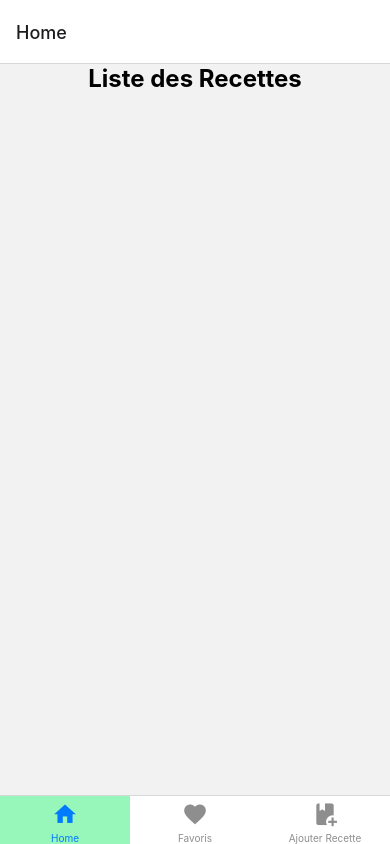
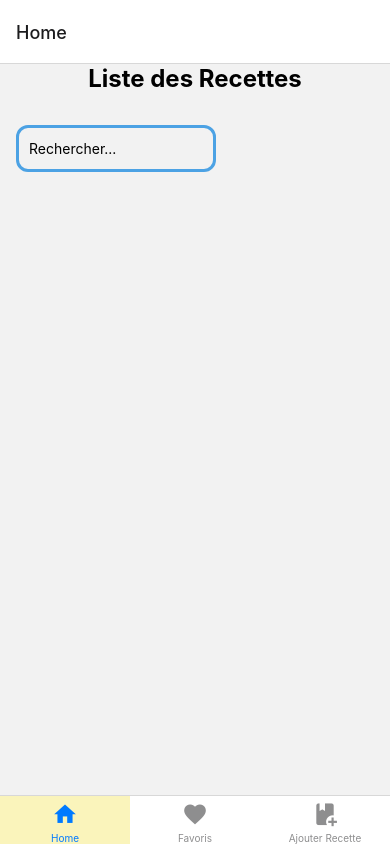
Before and after one commit to MouhamedNDAO/TrouveMesRecettes, a React Native app: screen /Home in a window 390 px wide. Built offline with nearby package versions, Linux system fonts and the light colour scheme.

Commit message:
last comm

```diff
--- a/App.tsx
+++ b/App.tsx
@@ -46,7 +46,7 @@ function TabNavigator() {
       <Tab.Navigator >
         <Tab.Screen name="Home" component={HomeScreen}
          options={{
-          tabBarActiveBackgroundColor:'#97F6B9',
+          tabBarActiveBackgroundColor:'#FAF4BB',
           tabBarLabel: 'Home',
           tabBarIcon: ({ color }) => (
             <MaterialCommunityIcons name="home" color={color} size={26} />
--- a/screens/HomeScreen.tsx
+++ b/screens/HomeScreen.tsx
@@ -9,6 +9,7 @@ import { Link, useNavigation } from '@react-navigation/native';
 import { SafeAreaProvider } from 'react-native-safe-area-context';
 import AddRecipe from './AddRecipe';
 import RecipeDetailScreen from './RecipeDetailScreen';
+import SearchBar from './SearchBar';
 
 const HomeScreen = () => {
 const navigation = useNavigation();
@@ -52,6 +53,7 @@ const handleDeleteRecipe = async (id: string) => {
     <ScrollView>
       <View style={styles.container}>
         <Text style={styles.header}>Liste des Recettes</Text>
+        <SearchBar/>
         <FlatList
         data={recipes}
         renderItem={({ item }) => (
--- /dev/null
+++ b/screens/SearchBar.tsx
@@ -0,0 +1,73 @@
+import React, { useState, useEffect } from 'react';
+import { View, TextInput, FlatList, Text, StyleSheet } from 'react-native';
+import AsyncStorage from '@react-native-async-storage/async-storage';
+
+const SearchBar = () => {
+  const [data, setData] = useState([]);
+  const [searchQuery, setSearchQuery] = useState('');
+  const [filteredData, setFilteredData] = useState([]);
+
+  // Fonction pour charger les données depuis AsyncStorage
+  const loadData = async () => {
+    try {
+      const jsonValue = await AsyncStorage.getItem('recipes_key');
+      if (jsonValue != null) {
+        setData(JSON.parse(jsonValue));
+      }
+    } catch (e) {
+      console.error(e);
+    }
+  };
+
+  useEffect(() => {
+    loadData();
+  }, []);
+
+  useEffect(() => {
+    // Filtrer les données en fonction de la recherche
+    const filtered = data.filter(item =>
+      item.toLowerCase().includes(searchQuery.toLowerCase())
+    );
+    setFilteredData(filtered);
+  }, [searchQuery, data]);
+
+  return (
+    <View style={styles.container}>
+      <TextInput
+        style={styles.searchInput}
+        placeholder="Rechercher..."
+        value={searchQuery}
+        onChangeText={setSearchQuery}
+      />
+      <FlatList
+        data={filteredData}
+        keyExtractor={(item, index) => index.toString()}
+        renderItem={({ item }) => (
+          <Text style={styles.item}>{item}</Text>
+        )}
+      />
+    </View>
+  );
+};
+
+const styles = StyleSheet.create({
+  container: {
+    flex: 1,
+    padding: 16,
+  },
+  searchInput: {
+    height: 160,
+    width:200,
+    borderRadius:12,
+    borderColor: '#4CA2E4',
+    borderWidth: 3,
+    marginBottom: 10,
+    paddingHorizontal: 10,
+  },
+  item: {
+    padding: 10,
+    fontSize: 16,
+  },
+});
+
+export default SearchBar;
```
